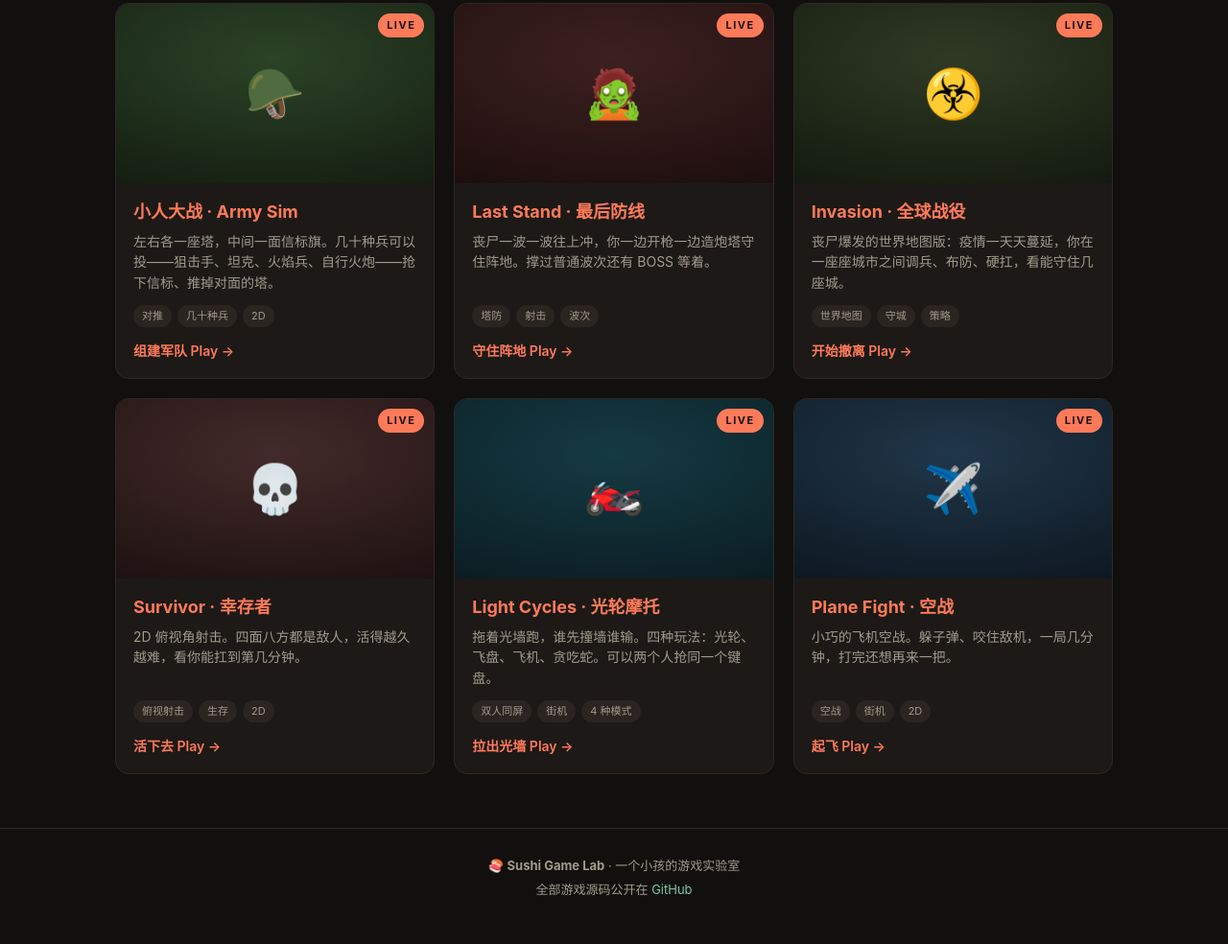
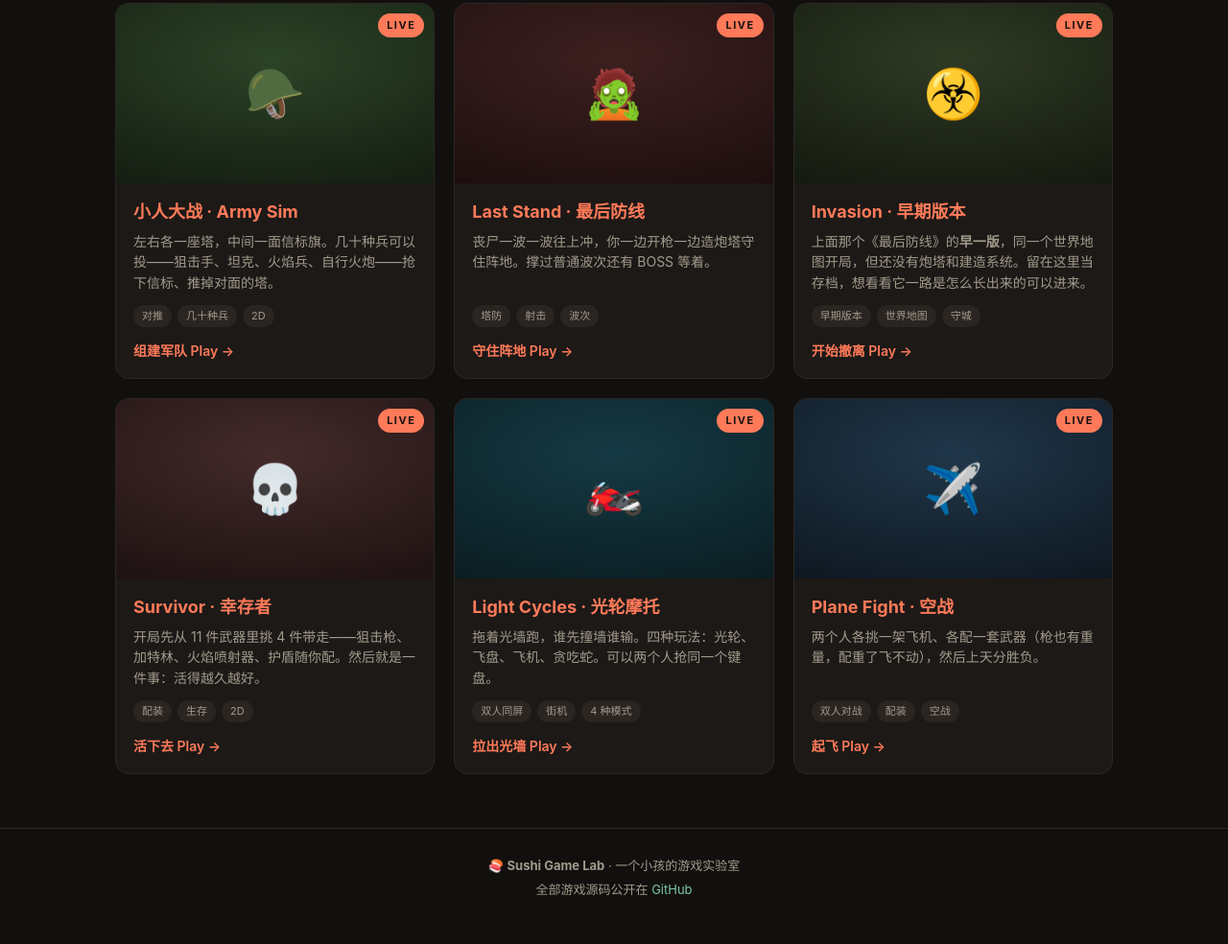
Before and after one commit to VideoGameTips/sushigamelab, a plain HTML site: page index.html in a window 1280 px wide. Shown: the part 800-1784 px from the top of the page at 96% size. Drawn offline with Linux system fonts and the light colour scheme.

Commit message:
fix: 逐个实机验证后改正卡片描述,并标明 Invasion 是 Last Stand 的早期版本

```diff
--- a/index.html
+++ b/index.html
@@ -148,9 +148,9 @@
       <div class="thumb" style="background:radial-gradient(120% 100% at 50% 30%,#2f3a24,#0d120a)">☣️
         <span class="badge">LIVE</span></div>
       <div class="body">
-        <h2>Invasion · 全球战役</h2>
-        <p class="desc">丧尸爆发的世界地图版：疫情一天天蔓延，你在一座座城市之间调兵、布防、硬扛，看能守住几座城。</p>
-        <div class="tags"><span class="tag">世界地图</span><span class="tag">守城</span><span class="tag">策略</span></div>
+        <h2>Invasion · 早期版本</h2>
+        <p class="desc">上面那个《最后防线》的<b>早一版</b>，同一个世界地图开局，但还没有炮塔和建造系统。留在这里当存档，想看看它一路是怎么长出来的可以进来。</p>
+        <div class="tags"><span class="tag">早期版本</span><span class="tag">世界地图</span><span class="tag">守城</span></div>
         <div class="cta">开始撤离 Play →</div>
       </div>
     </a>
@@ -160,8 +160,8 @@
         <span class="badge">LIVE</span></div>
       <div class="body">
         <h2>Survivor · 幸存者</h2>
-        <p class="desc">2D 俯视角射击。四面八方都是敌人，活得越久越难，看你能扛到第几分钟。</p>
-        <div class="tags"><span class="tag">俯视射击</span><span class="tag">生存</span><span class="tag">2D</span></div>
+        <p class="desc">开局先从 11 件武器里挑 4 件带走——狙击枪、加特林、火焰喷射器、护盾随你配。然后就是一件事：活得越久越好。</p>
+        <div class="tags"><span class="tag">配装</span><span class="tag">生存</span><span class="tag">2D</span></div>
         <div class="cta">活下去 Play →</div>
       </div>
     </a>
@@ -182,8 +182,8 @@
         <span class="badge">LIVE</span></div>
       <div class="body">
         <h2>Plane Fight · 空战</h2>
-        <p class="desc">小巧的飞机空战。躲子弹、咬住敌机，一局几分钟，打完还想再来一把。</p>
-        <div class="tags"><span class="tag">空战</span><span class="tag">街机</span><span class="tag">2D</span></div>
+        <p class="desc">两个人各挑一架飞机、各配一套武器（枪也有重量，配重了飞不动），然后上天分胜负。</p>
+        <div class="tags"><span class="tag">双人对战</span><span class="tag">配装</span><span class="tag">空战</span></div>
         <div class="cta">起飞 Play →</div>
       </div>
     </a>
```
